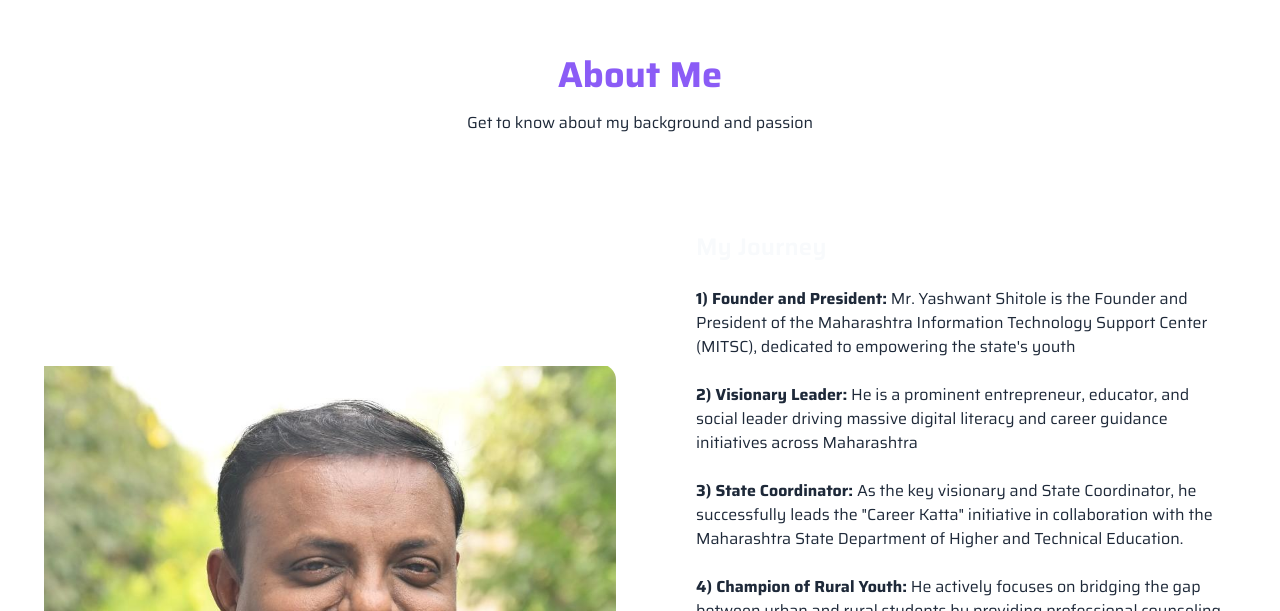
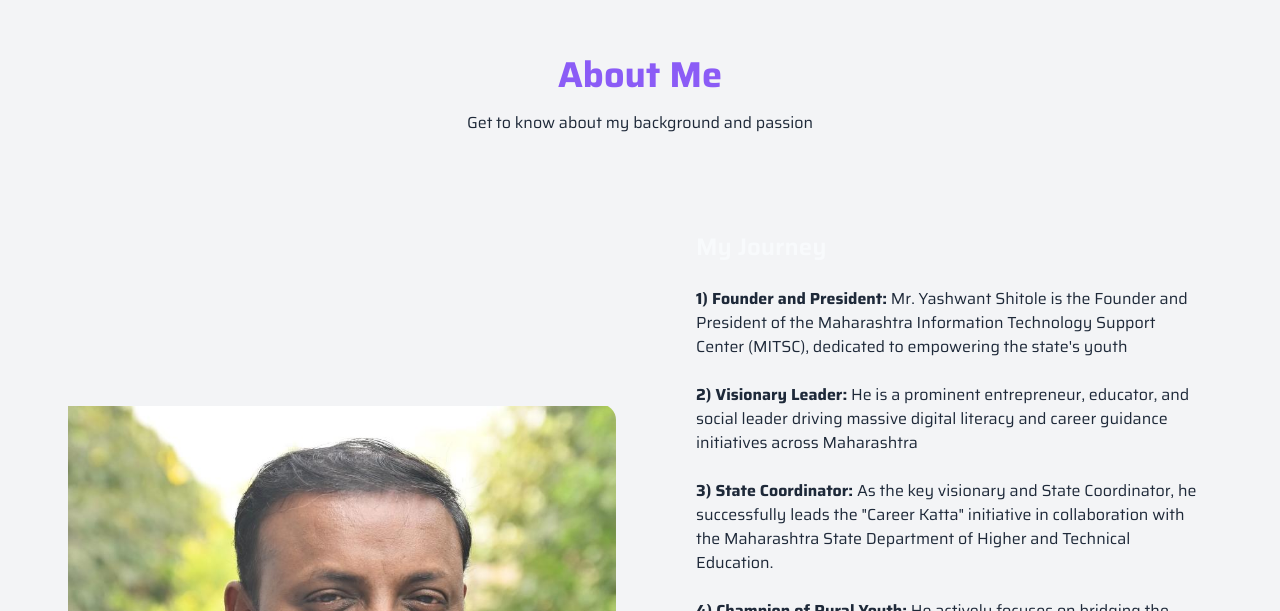
Before and after one commit to ganesh-j-m/yashwantshitole, a React (Vite) app: page / in a window 1280 px wide. Shown: the part 825-1436 px from the top of the page. Built offline with nearby package versions, Linux system fonts and the light colour scheme.

Commit message:
Fix embedded repository and add backend code

```diff
--- a/src/Pages/Home.jsx
+++ b/src/Pages/Home.jsx
@@ -13,7 +13,7 @@
 
 const Home = () => {
     return (
-        <div>
+        <div className='container mx-auto px-6  bg-gray-100'>
             <Hero />
             <About />
             <Skill />
```
Also changed, not shown: src/assets/project31.jpeg.
